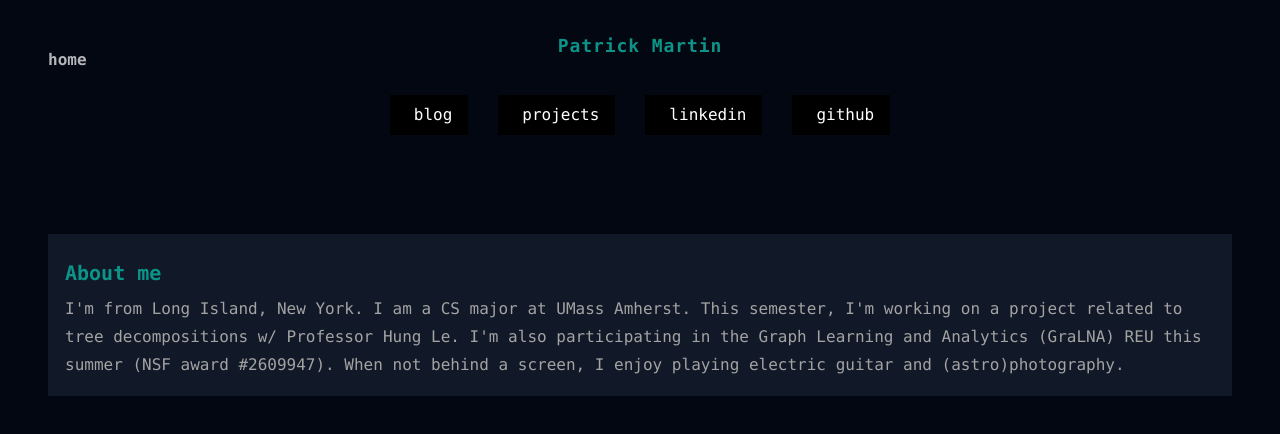
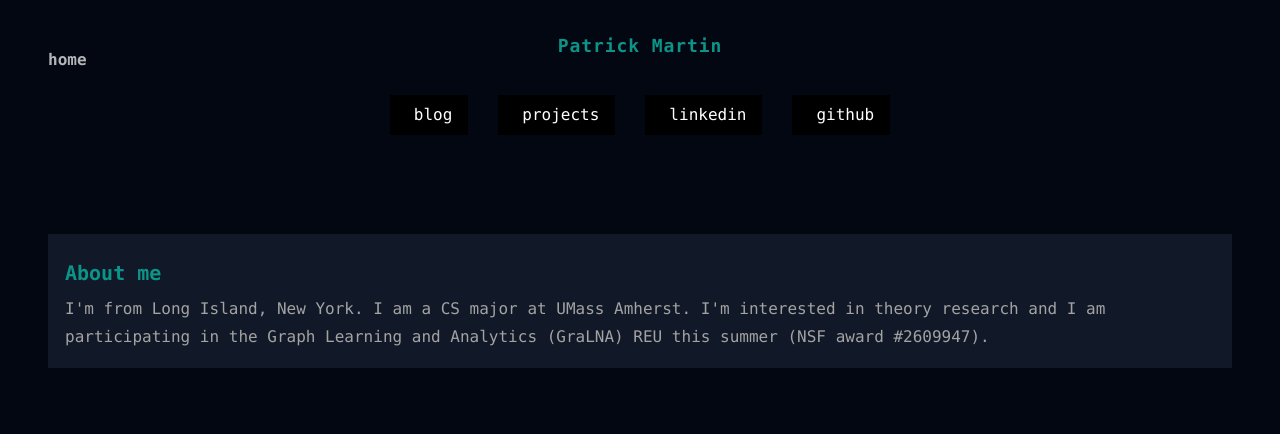
Before and after one commit to pat-mart/portfolio, a Next.js app: page /home in a window 1280 px wide. Shown: the top 434 px of the page. Built offline with nearby package versions, Linux system fonts and the light colour scheme.

Commit message:
edit: change home page text

```diff
--- a/src/app/(screens)/home/page.tsx
+++ b/src/app/(screens)/home/page.tsx
@@ -1,4 +1,3 @@
-import {TextGenerateEffect} from '@/app/components/aceternity/text-generate-effect'
 import Link from 'next/link'
 import FancyButton from '@/app/components/aceternity/fancy-button'
 import Grid from '@/app/components/grid/grid'
@@ -34,7 +33,7 @@ export default function Home() {
 const items = [
     {
         title: "About me",
-        description: "I'm from Long Island, New York. I am a CS major at UMass Amherst. This semester, I'm working on a project related to tree decompositions w/ Professor Hung Le. I'm also participating in the Graph Learning and Analytics (GraLNA) REU this summer (NSF award #2609947). When not behind a screen, I enjoy playing electric guitar and (astro)photography.",
+        description: "I'm from Long Island, New York. I am a CS major at UMass Amherst. I'm interested in theory research and I am participating in the Graph Learning and Analytics (GraLNA) REU this summer (NSF award #2609947). ",
         className: " row-span-2 bg-gray-900 flex w-full",
         link: ""
     },
```
